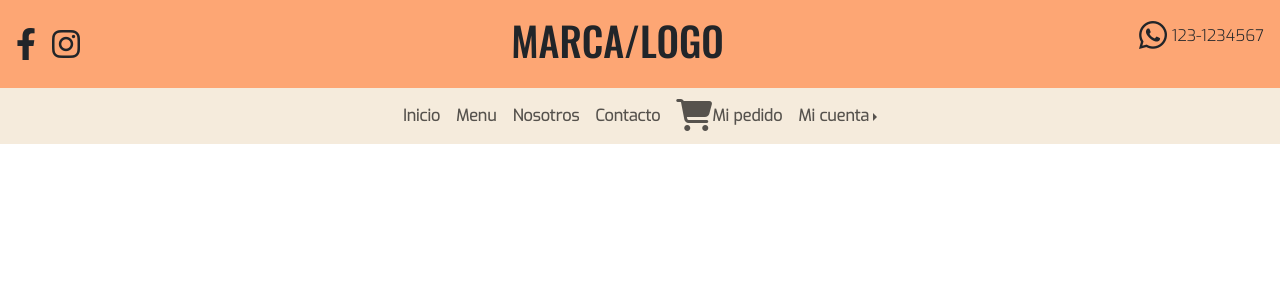
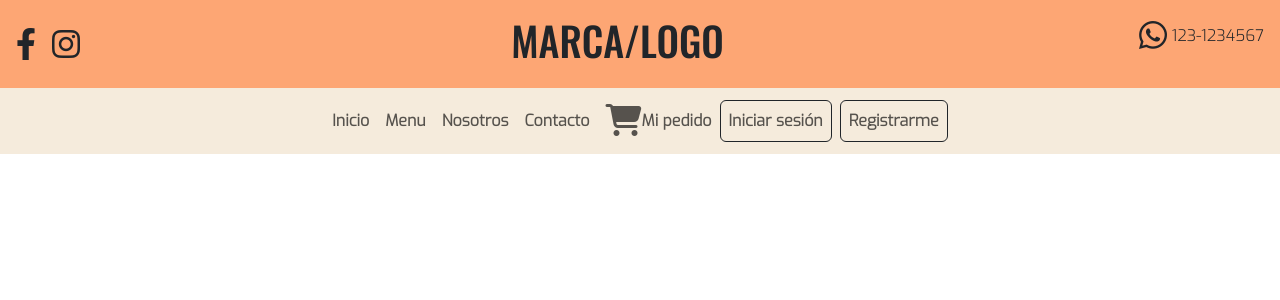
Before and after one commit to brunomry/frontendProyectoFinal_RollingCode, a React (Vite) app: page / in a window 1280 px wide. Shown: the top 300 px of the page. Built offline with nearby package versions, Linux system fonts and the light colour scheme.

Commit message:
se modificó el dropdown de usuario por dos botones separados de iniciar sesion y registrarme

```diff
--- a/src/components/common/MenuNavegacion.jsx
+++ b/src/components/common/MenuNavegacion.jsx
@@ -35,10 +35,9 @@ const MenuNavegacion = () => {
                   {" "}
                   <i className="fa-solid fa-cart-shopping fa-2xl"></i><b>Mi pedido</b>
                 </Nav.Link>
-                <NavDropdown title="Mi cuenta" id="dopdownUser" drop="end" className="fw-bold navLink">
-                  <NavDropdown.Item href="#">Iniciar Sesion</NavDropdown.Item>
-                  <NavDropdown.Item href="#">Registrarse</NavDropdown.Item>
-                </NavDropdown>
+                <Nav.Link className="border border-1 border-dark rounded-2 me-2 my-1" href="#"><b>Iniciar sesión</b></Nav.Link>
+                <Nav.Link className="border border-1 border-dark rounded-2 me-2 my-1" href="#"><b>Registrarme</b></Nav.Link>
+                <Nav.Link className="d-none border border-1 border-dark rounded-2 me-2 my-1" href="#"><b>Cerrar sesión</b></Nav.Link>
               </Nav>
             </Navbar.Collapse>
           </Container>
```
